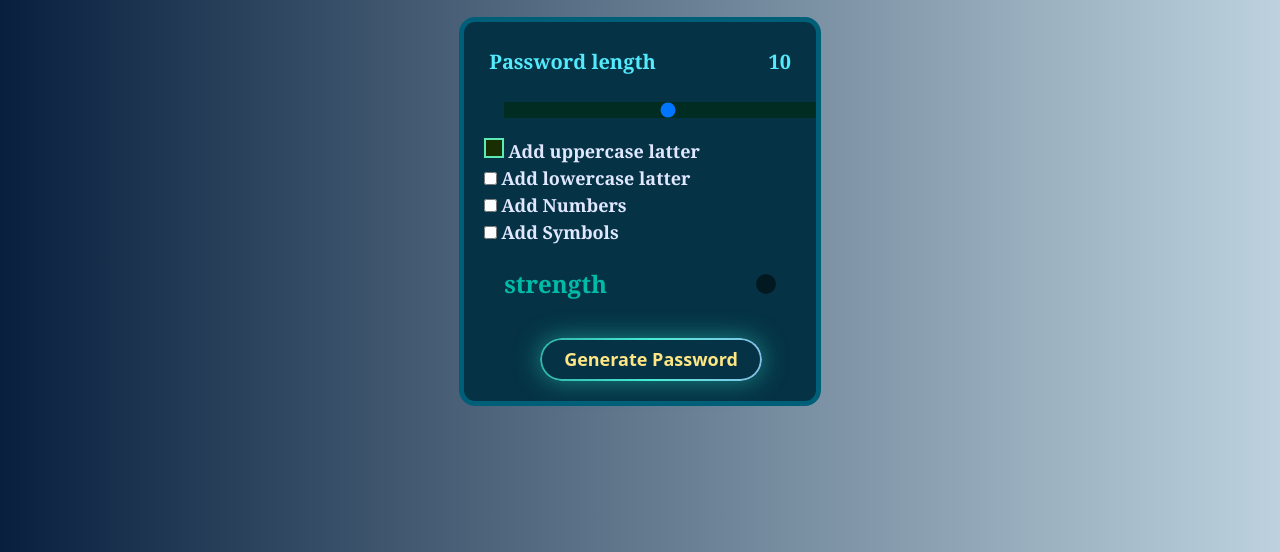
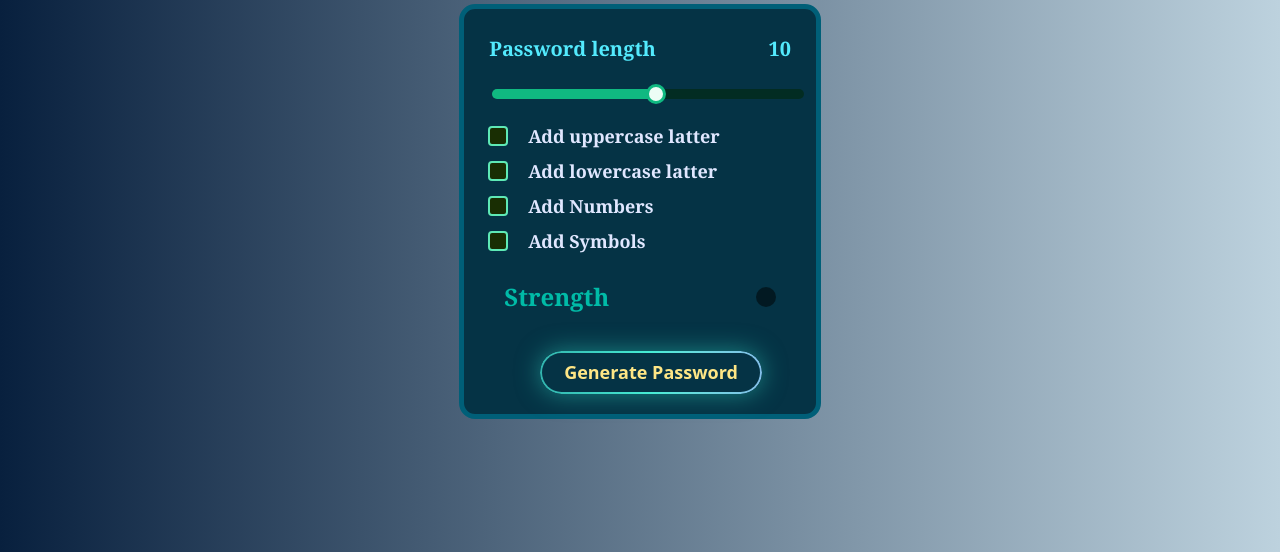
Before and after one commit to vishalrajput21-droid/Password-Generator-Mini-Project-, a website: page index.html in a window 1280 px wide. Shown: the part 248-800 px from the top of the page. Drawn offline with Linux system fonts and the light colour scheme.

Commit message:
all things working proper

```diff
--- a/index.html
+++ b/index.html
@@ -17,15 +17,18 @@
          before:p-0.5
          before:inset-0 before:rounded-3xl
           before:bg-size-[300%_300%]
-         before:bg-linear-to-r before:from-orange-300 before:via-green-600 before:to-white
+         before:bg-linear-to-r before:from-orange-300 before:via-white before:to-green-500
 
-         before:bg-[gradient_1s_linear_infinite] before:content-['']
+         before:animate-[gradient_3s_linear_infinite] before:content-['']
           after:absolute after:inset-0.5
          after:bg-cyan-950 after:content[''] after:rounded-[30px] transition
          "
 
          >
-        <input readonly placeholder="password" password-display class=" relative z-10 appearance-nonefont-bold text-[20px] text-cyan-100">
+        <input readonly placeholder="Password" password-display class=" relative z-10 pl-2 font-bold text-[20px] text-cyan-100  border-none
+         outline-none
+         focus:outline-none
+         focus:ring-0">
         <button  copy-btn >
             <span copy-msg-display></span>
             <img src="./asset/copy image icon.png"
@@ -38,28 +41,130 @@
             <h2 class="font-serif font-semibold text-[20px] text-cyan-300 m-1.25">Password length</h2>
             <p pass-length class="font-serif font-semibold text-[20px] text-cyan-300 m-1.25">0</p>
         </div>
-            <input type="range" max="20" id="slider" min="1" step="1" slider class="m-5 cursor-pointer appearance-none bg-emerald-950 w-full ">
+            <input type="range" max="20" id="slider" min="1" step="1" slider class="m-5 cursor-pointer   custom-slider w-full  p-0.5 ml-2">
 
 
-    <div class="">
-        <input type="checkbox" id="uppercase" name="uppercase" class=" appearance-none size-5 border-2 border-emerald-300 hover: bg-lime-950">
+    <div class="flex items-center gap-5 p-1">
+        <input type="checkbox" id="uppercase" name="uppercase"   class="
+      appearance-none
+      size-5
+      border-2 border-emerald-300
+      rounded
+      bg-lime-950
+      cursor-pointer
+      relative
+
+      transition-all duration-200
+
+      checked:bg-emerald-400
+      checked:border-emerald-400
+
+      checked:after:content-['✓']
+      checked:after:absolute
+      checked:after:inset-0
+      checked:after:flex
+      checked:after:items-center
+      checked:after:justify-center
+      checked:after:text-black
+      checked:after:text-sm
+      checked:after:font-bold
+
+      hover:ring-2 hover:ring-emerald-300
+    ">
         <label for="uppercase" class="font-serif font-semibold text-[18px] text-indigo-100 "> Add uppercase latter</label>
     </div>
-    <div class="">
-        <input type="checkbox" id="lowercase" name="lowercase">
+    <div class="flex items-center gap-5 p-1">
+        <input type="checkbox" id="lowercase" name="lowercase"  class="
+      appearance-none
+      size-5
+      border-2 border-emerald-300
+      rounded
+      bg-lime-950
+      cursor-pointer
+      relative
+
+      transition-all duration-200
+
+      checked:bg-emerald-400
+      checked:border-emerald-400
+
+      checked:after:content-['✓']
+      checked:after:absolute
+      checked:after:inset-0
+      checked:after:flex
+      checked:after:items-center
+      checked:after:justify-center
+      checked:after:text-black
+      checked:after:text-sm
+      checked:after:font-bold
+
+      hover:ring-2 hover:ring-emerald-300
+    ">
         <label for="lowercase" class="font-serif font-semibold text-[18px] text-indigo-100 "> Add lowercase latter</label>
     </div>
-    <div class="">
-        <input type="checkbox" id="numbers" name="numbers">
+    <div class="flex items-center gap-5 p-1">
+        <input type="checkbox" id="numbers" name="numbers"
+        class="
+      appearance-none
+      size-5
+      border-2 border-emerald-300
+      rounded
+      bg-lime-950
+      cursor-pointer
+      relative
+
+      transition-all duration-200
+
+      checked:bg-emerald-400
+      checked:border-emerald-400
+
+      checked:after:content-['✓']
+      checked:after:absolute
+      checked:after:inset-0
+      checked:after:flex
+      checked:after:items-center
+      checked:after:justify-center
+      checked:after:text-black
+      checked:after:text-sm
+      checked:after:font-bold
+
+      hover:ring-2 hover:ring-emerald-300
+    "
+        >
         <label for="numbers" class="font-serif font-semibold text-[18px] text-indigo-100 "
         > Add Numbers</label>
     </div>
-    <div class="">
-        <input type="checkbox" id="symbols" name="symbols">
+    <div class="flex items-center gap-5 p-1">
+        <input type="checkbox" id="symbols" name="symbols"    class="
+      appearance-none
+      size-5
+      border-2 border-emerald-300
+      rounded
+      bg-lime-950
+      cursor-pointer
+      relative
+
+      transition-all duration-200
+
+      checked:bg-emerald-400
+      checked:border-emerald-400
+
+      checked:after:content-['✓']
+      checked:after:absolute
+      checked:after:inset-0
+      checked:after:flex
+      checked:after:items-center
+      checked:after:justify-center
+      checked:after:text-black
+      checked:after:text-sm
+      checked:after:font-bold
+
+      hover:ring-2 hover:ring-emerald-300
+    ">
         <label for="symbols" class="font-serif font-semibold text-[18px] text-indigo-100 "> Add Symbols</label>
     </div>
 <div class="flex justify-between p-5">
-    <p class="font-serif font-bold text-[24px] text-teal-500">strength</p>
+    <p class="font-serif font-bold text-[24px] text-teal-500">Strength</p>
     <div class="size-5 translate-y-2 rounded-full bg-black  animate-pulse" strength-indicator></div>
 </div>
 
--- a/script.js
+++ b/script.js
@@ -43,6 +43,21 @@ function setIndicator(color){
      strength.style.shadow=color;
      colourindicator();
 }
+ function updateSlider() {
+    const value =
+      ((slider.value - slider.min) / (slider.max - slider.min)) * 100;
+
+    slider.style.background = `
+      linear-gradient(
+        to right,
+        #10b981 ${value}%,
+        #022c22 ${value}%
+      )
+    `;
+  }
+
+  slider.addEventListener("input", updateSlider);
+  updateSlider();
 
 function colourindicator(){
     let selectUpper=false;
--- a/styles.css
+++ b/styles.css
@@ -18,3 +18,52 @@
     background-position: 0% 50%;
   }
 }
+/* Remove default browser styles */
+.custom-slider {
+  -webkit-appearance: none;
+  appearance: none;
+  height: 10px;
+  background: linear-gradient(
+    to right,
+    #34d399 0%,
+    #10b981 100%
+  );
+  border-radius: 9999px;
+  outline: none;
+}
+
+/* Track (Firefox) */
+.custom-slider::-moz-range-track {
+  height: 6px;
+  background: linear-gradient(to right, #34d399, #10b981);
+  border-radius: 9999px;
+}
+
+/* Thumb (Chrome, Edge, Safari) */
+.custom-slider::-webkit-slider-thumb {
+  -webkit-appearance: none;
+  appearance: none;
+  width: 20px;
+  height: 20px;
+  background: #ecfdf5;
+  border-radius: 50%;
+  border: 3px solid #10b981;
+  cursor: pointer;
+  transition: transform 0.2s ease, box-shadow 0.2s ease;
+}
+
+/* Thumb hover */
+.custom-slider::-webkit-slider-thumb:hover {
+  transform: scale(1.2);
+  box-shadow: 0 0 10px #10b981;
+}
+
+/* Thumb (Firefox) */
+.custom-slider::-moz-range-thumb {
+  width: 20px;
+  height: 20px;
+  background: #ecfdf5;
+  border-radius: 50%;
+  border: 3px solid #10b981;
+  cursor: pointer;
+}
```
Also changed, not shown: dist/styles.css.
